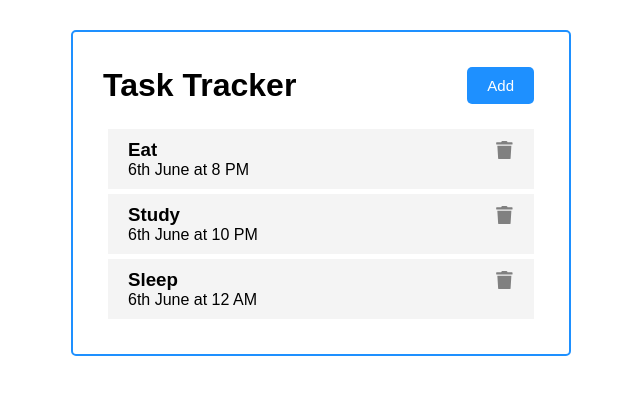
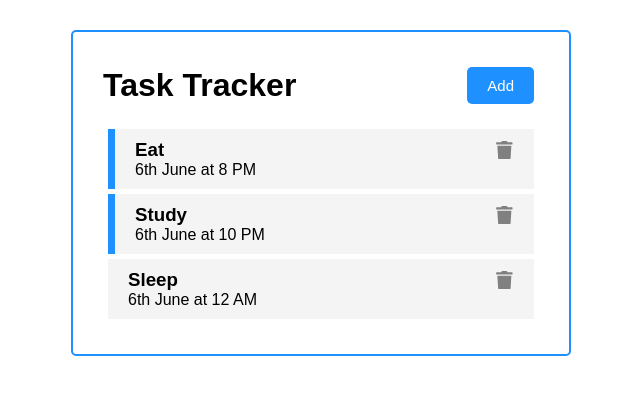
Before and after one commit to majidalykhan/task-tracker, a React (Create React App) app: page / in a window 1280 px wide. Shown: the top 394 px of the page, without its empty margins (319-959 px from the left). Built offline with nearby package versions, Linux system fonts and the light colour scheme.

Commit message:
Toggle Reminder

```diff
--- a/src/App.js
+++ b/src/App.js
@@ -34,10 +34,25 @@
   setTasks(tasks.filter((task) => task.id !== id));
 }
 
+// Toogle Reminder
+const toggleReminder = (id) => {
+  setTasks(tasks.map((task) =>
+  task.id === id ? {...task, reminder: !task.reminder}
+  : task))
+}
+
   return (
     <div className="container">
         <Header/>
-        <Tasks tasks={tasks} onDelete={deleteTask}/>
+        {
+        // If tasks length is greater than 0 then
+        tasks.length > 0 ?
+        // Show tasks
+        (<Tasks tasks={tasks} onDelete={deleteTask} onToggle={toggleReminder}/>)
+        : //Else
+        (
+          'There are no tasks'
+        )}
     </div>
   );
 }
--- a/src/components/Task.js
+++ b/src/components/Task.js
@@ -1,9 +1,13 @@
 import {FaTrash} from 'react-icons/fa'
 
-const Task = ({task, onDelete}) => {
+const Task = ({task, onDelete, onToggle}) => {
     return (
-        <div className='task'>
-            <h3>{task.text} <FaTrash style={{color: 'grey', cursor: 'pointer'}} onClick={() => onDelete(task.id)}  /></h3>
+        <div className={`task
+        ${task.reminder ? 'reminder' : '' }`}
+        onDoubleClick={() => onToggle(task.id)}>
+            <h3>{task.text}
+            <FaTrash style={{color: 'grey', cursor: 'pointer'}}
+            onClick={() => onDelete(task.id)}  /></h3>
             <p>{task.day}</p>
         </div>
     )
--- a/src/components/Tasks.js
+++ b/src/components/Tasks.js
@@ -1,12 +1,15 @@
 import Task from './Task'
 
 
-const Tasks = ({tasks, onDelete}) => {
+const Tasks = ({tasks, onDelete, onToggle}) => {
     return (
         <>
         {tasks.map((task) => (
 
-            <Task key={task.id} task={task} onDelete={onDelete} />
+            <Task key={task.id}
+            task={task}
+            onDelete={onDelete}
+            onToggle={onToggle} />
 
         ))}
 
--- a/src/index.css
+++ b/src/index.css
@@ -62,7 +62,7 @@
 }
 
 .task.reminder {
-  border-left: 5px solid green;
+  border-left: 7px solid dodgerblue;
 }
 
 .task h3 {
```
